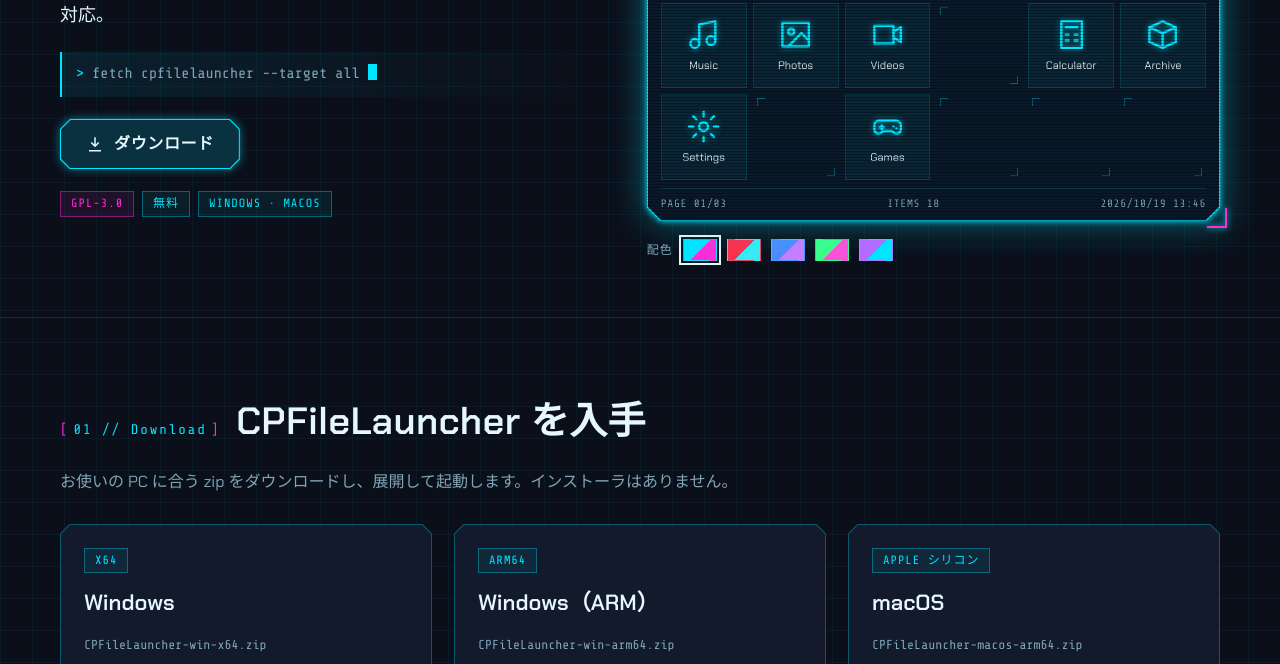
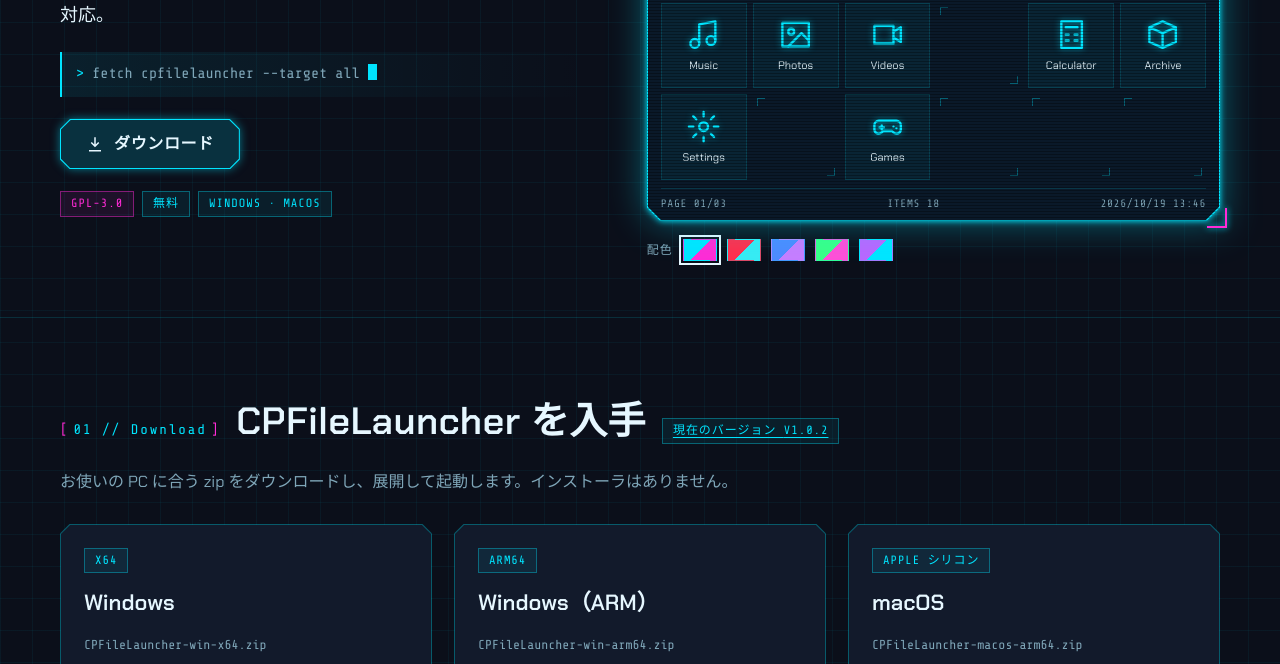
Before and after one commit to PalmJoy/CPFileLauncher, a plain HTML site: page docs/ja/index.html in a window 1280 px wide. Shown: the part 362-1026 px from the top of the page. Drawn offline with Linux system fonts and the light colour scheme; no server answers.

Commit message:
Show current release version in website download section

```diff
--- a/docs/ja/index.html
+++ b/docs/ja/index.html
@@ -130,7 +130,7 @@
 
 <section class="block" id="download">
   <div class="wrap">
-    <div class="sec-head"><span class="num">01 // Download</span><h2>CPFileLauncher を入手</h2><p>お使いの PC に合う zip をダウンロードし、展開して起動します。インストーラはありません。</p></div>
+    <div class="sec-head"><span class="num">01 // Download</span><h2>CPFileLauncher を入手</h2><a class="chip" href="https://github.com/PalmJoy/CPFileLauncher/releases/latest">現在のバージョン <span data-version>v1.0.2</span></a><p>お使いの PC に合う zip をダウンロードし、展開して起動します。インストーラはありません。</p></div>
     <div class="grid-3">
       <div class="dl-item" data-asset="win-x64">
         <div class="dl-card cut">
```
Also changed, not shown: docs/index.html (+1 -1 lines).
